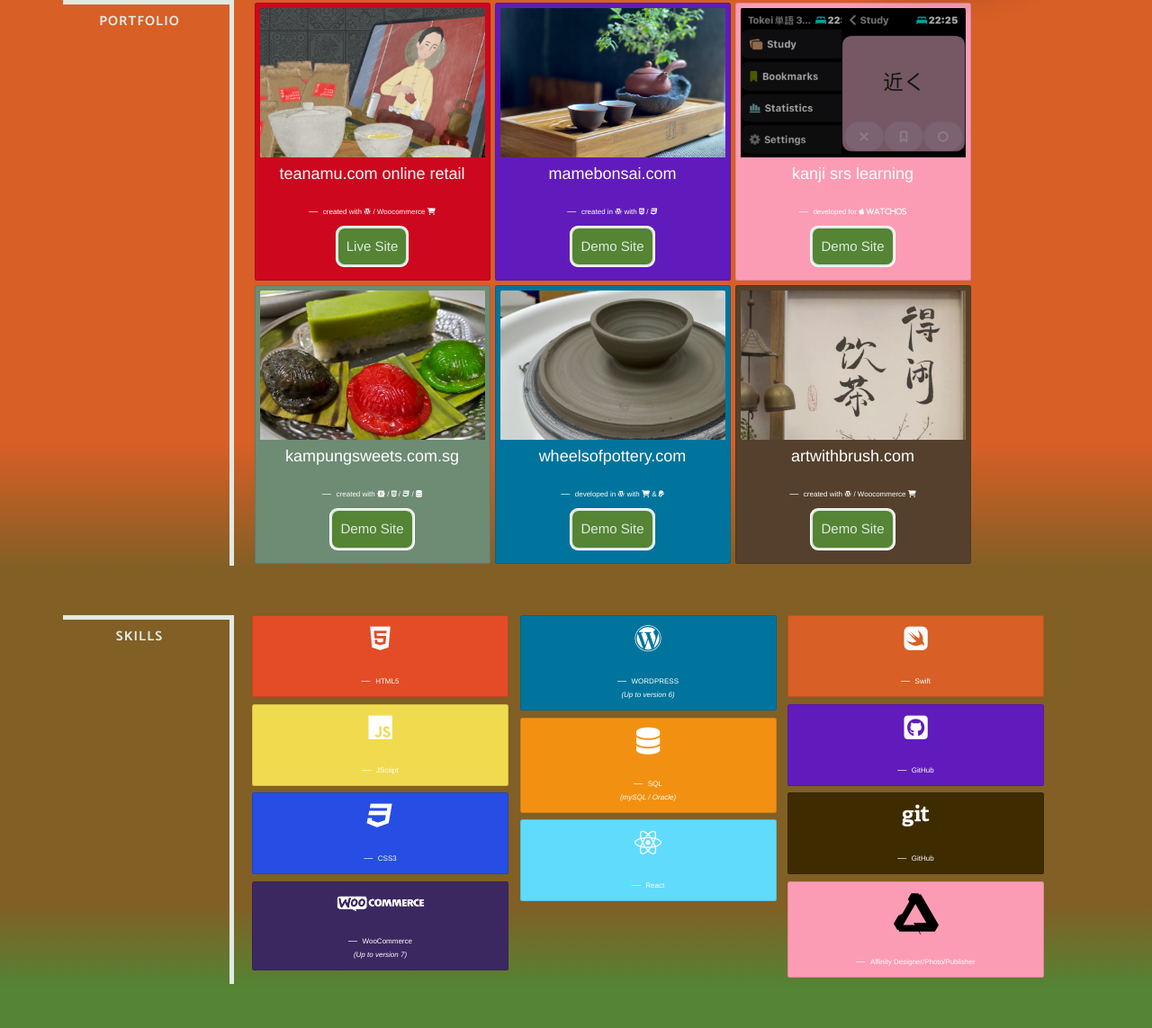
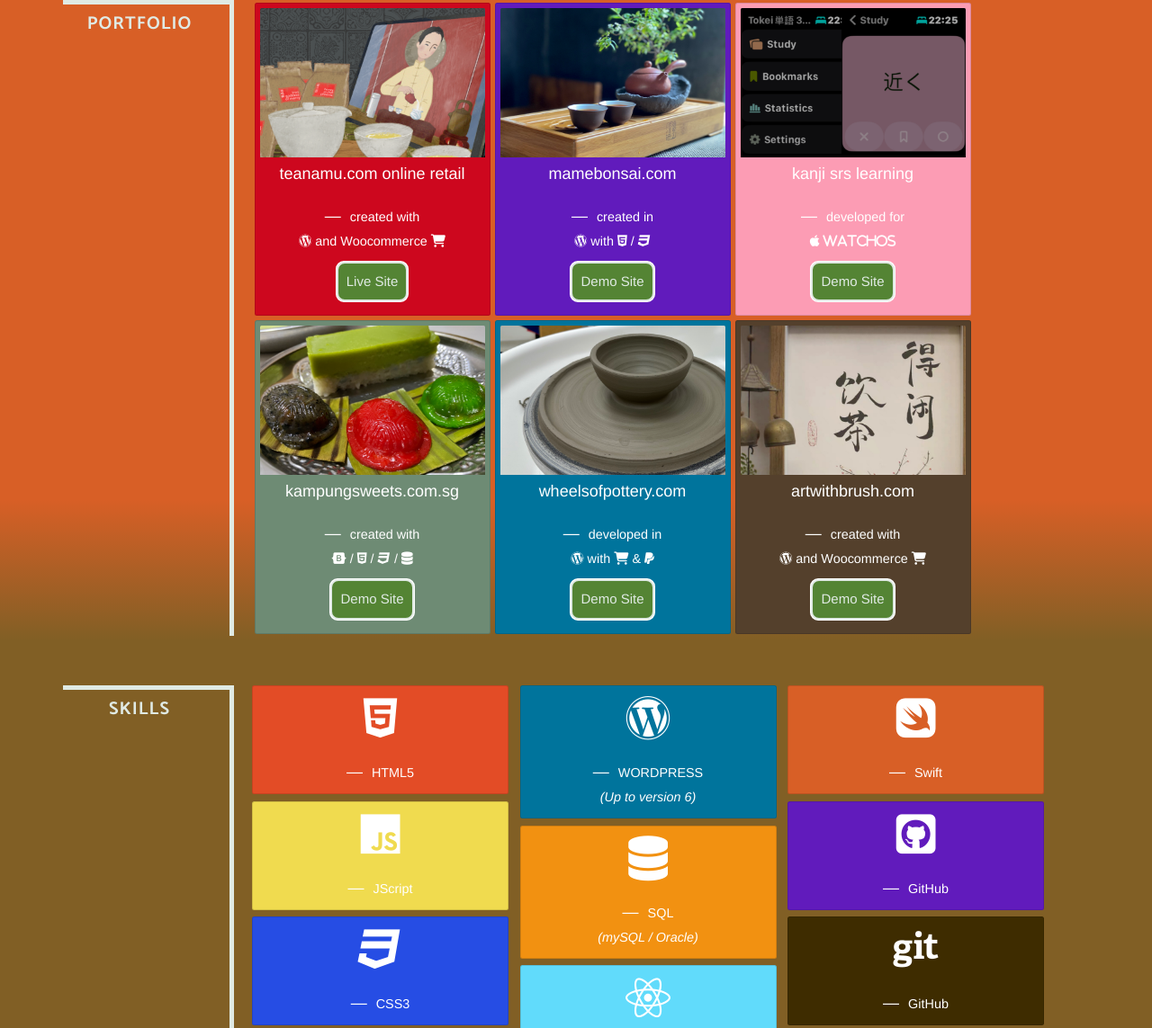
Before and after one commit to HaveTimeDrinkTea/w03_portfolio_with_bootstrap, a plain HTML site: page index.html in a window 1280 px wide. Shown: the part 655-1798 px from the top of the page at 90% size. Drawn offline with nearby package versions, Linux system fonts and the light colour scheme; a web font is replaced by a local one.

```diff
--- a/css/style.css
+++ b/css/style.css
@@ -287,8 +287,8 @@ header.masthead .header-content h1 {
 
 .container_g_contact {
   display: flex;
-  position: relative;
-  top: 0px;
+  position: absolute;
+  top: -70px; /* top and left 0px*/
   left: 0px;
   padding-left: 0px;
   margin-left: 0px;
@@ -298,7 +298,8 @@ header.masthead .header-content h1 {
 #contact_content_gaiwan_p {
   font-size: 1.5rem;
 }
- #contact_gaiwan_form {
+
+#contact_gaiwan_form {
   position: relative;
   top: 0px;
   text-align: left;
@@ -375,7 +376,7 @@ section {
 }
 
 .flex_item_left h2 {
-  font-size: 1.5rem;
+  font-size: 2rem;
   font-weight: bold;
   text-transform: uppercase;
   text-align: center;
@@ -520,7 +521,13 @@ justify-content: center;
 flex-wrap: wrap;
 }
 
+.portfolio_project_title {
+  font-size: 4rem;
+}
 
+.portfolio_project_skills {
+  font-size: 1.8rem;
+}
 
 
 
@@ -528,7 +535,7 @@ flex-wrap: wrap;
 /* 3.6 Skills Section  ============= */
 
 .awesomeFontIcon {
-  font-size: 3rem;
+  font-size: 5rem;
 }
 
 .bgHTML5 {
--- a/index.html
+++ b/index.html
@@ -267,6 +267,7 @@
                     </div>
 <!-- Start of gaiwan animation-->
                     <div class="container_gaiwan_contact">
+                        <!-- contact form area-->
                         <div class="container_g_contact">
                             <p id="contact_content_form_header">HaveTime.DrinkTea</p>
                             <div class="contact_content_form">
@@ -279,6 +280,7 @@
                                 </form>
                             </div>
                         </div>
+                        <!-- gaiwan animation area-->
                         <div class="container_gaiwan">
                             <div class="saucer"></div>
                             <div class="gaiwan">
@@ -311,7 +313,6 @@
                                     </div>
                                 </div>
                             </div>
-
                         </div>
                 </div>
 <!-- End of gaiwan animation-->
@@ -334,9 +335,11 @@
                             <img src="./images/webdeveloper_peiwang_teanamu_dot_com.png" class="card-img-top portfolioImage" alt="Home Page Image of Teanamu Chaya Teahouse" Title="Teanamu.com homepage">
                             <blockquote class="blockquote mb-0 pt-2">
                                 <p>teanamu.com online retail</p>
-                                <footer class="blockquote-footer mt-0 text-white">
+                                <footer class="blockquote-footer mt-0 text-white portfolio_project_skills">
                                     <small>
-                                        created with <i class="fa fa-wordpress" aria-hidden="true"></i> / Woocommerce <i class="fa fa-shopping-cart" aria-hidden="true"></i>
+                                        created with
+                                        <br> <i class="fa fa-wordpress" aria-hidden="true"></i>
+                                        and Woocommerce <i class="fa fa-shopping-cart" aria-hidden="true"></i>
                                     </small>
                                 </footer>
                                 <a href="#" class="buttonPW" alt="Go to www.teanamu.com" title="Home Page of Teanamu Chaya Teahouse" target="_blank">Live Site</a>
@@ -347,9 +350,10 @@
                             <img src="./images/webdeveloper_peiwang_bonsai.png" class="card-img-top portfolioImage" alt="dummy project placeholder" title="This is not a real project">
                             <blockquote class="blockquote mb-0 pt-2">
                                 <p>mamebonsai.com</p>
-                                <footer class="blockquote-footer mt-0 text-white">
+                                <footer class="blockquote-footer mt-0 text-white portfolio_project_skills">
                                     <small>
-                                        created in <i class="fa fa-wordpress" aria-hidden="true"></i> with <i class="fa fa-html5" aria-hidden="true"></i> / <i class="fa fa-css3" aria-hidden="true"></i>
+                                        created in
+                                        <br> <i class="fa fa-wordpress" aria-hidden="true"></i> with <i class="fa fa-html5" aria-hidden="true"></i> / <i class="fa fa-css3" aria-hidden="true"></i>
                                     </small>
                                 </footer>
                                 <a href="#!" class="buttonPW">Demo Site</a>
@@ -361,9 +365,10 @@
                             <img src="./images/webdeveloper_peiwang_tokei_applewatch_app.png" class="card-img-top portfolioImage" alt="dummy project placeholder" title="This is not a real project">
                             <blockquote class="blockquote mb-0 pt-2">
                                 <p>kanji srs learning</p>
-                                <footer class="blockquote-footer mt-0 text-white">
+                                <footer class="blockquote-footer mt-0 text-white portfolio_project_skills">
                                     <small>
-                                        developed for <i class="fa fa-apple" aria-hidden="true"> WatchOS</i>
+                                        developed for
+                                        <br> <i class="fa fa-apple" aria-hidden="true"> WatchOS</i>
                                     </small>
                                 </footer>
                                 <a href="#!" class="buttonPW">Demo Site</a>
@@ -374,9 +379,10 @@
                             <img src="./images/webdeveloper_peiwang_patisseriesshop.png" class="card-img-top portfolioImage" alt="dummy project placeholder" title="This is not a real project">
                             <blockquote class="blockquote mb-0 pt-2">
                                 <p>kampungsweets.com.sg</p>
-                                <footer class="blockquote-footer mt-0 text-white">
+                                <footer class="blockquote-footer mt-0 text-white portfolio_project_skills">
                                     <small>
-                                        created with <i class="fab fa-bootstrap" aria-hidden="true"></i> / <i class="fa fa-html5" aria-hidden="true"></i> / <i class="fa fa-css3" aria-hidden="true"></i> / <i class="fa fa-database" aria-hidden="true"></i>
+                                        created with
+                                        <br> <i class="fab fa-bootstrap" aria-hidden="true"></i> / <i class="fa fa-html5" aria-hidden="true"></i> / <i class="fa fa-css3" aria-hidden="true"></i> / <i class="fa fa-database" aria-hidden="true"></i>
                                     </small>
                                 </footer>
                                 <a href="#!" class="buttonPW">Demo Site</a>
@@ -387,9 +393,10 @@
                             <img src="./images/webdeveloper_peiwang_potterySchool.png" class="card-img-top portfolioImage" alt="dummy project placeholder" title="This is not a real project">
                             <blockquote class="blockquote mb-0 pt-2">
                                 <p>wheelsofpottery.com</p>
-                                <footer class="blockquote-footer mt-0 text-white">
+                                <footer class="blockquote-footer mt-0 text-white portfolio_project_skills">
                                     <small>
-                                        developed in <i class="fa fa-wordpress" aria-hidden="true"></i> with <i class="fa fa-shopping-cart" aria-hidden="true"></i> &amp; <i class="fa fa-paypal" aria-hidden="true"></i>
+                                        developed in
+                                        <br> <i class="fa fa-wordpress" aria-hidden="true"></i> with <i class="fa fa-shopping-cart" aria-hidden="true"></i> &amp; <i class="fa fa-paypal" aria-hidden="true"></i>
                                     </small>
                                 </footer>
                                 <a href="#!" class="buttonPW">Demo Site</a>
@@ -400,9 +407,11 @@
                             <img src="./images/webdeveloper_peiwang_calligraphy.png" class="card-img-top portfolioImage" alt="dummy project placeholder" title="This is not a real project">
                             <blockquote class="blockquote mb-0 pt-2">
                                 <p>artwithbrush.com</i> </p>
-                                <footer class="blockquote-footer mt-0 text-white">
+                                <footer class="blockquote-footer mt-0 text-white portfolio_project_skills">
                                     <small>
-                                        created with <i class="fa fa-wordpress" aria-hidden="true"></i> / Woocommerce <i class="fa fa-shopping-cart" aria-hidden="true"></i>
+                                        created with
+                                        <br> <i class="fa fa-wordpress" aria-hidden="true"></i>
+                                        and Woocommerce <i class="fa fa-shopping-cart" aria-hidden="true"></i>
                                     </small>
                                 </footer>
                                 <a href="#!" class="buttonPW">Demo Site</a>
@@ -426,7 +435,7 @@
                             <div class="card bgHTML5 text-white text-center p-3">
                                 <blockquote class="blockquote mb-0">
                                     <p><i class="fa fa-html5 awesomeFontIcon" aria-hidden="true"></i> </p>
-                                    <footer class="blockquote-footer text-white">
+                                    <footer class="blockquote-footer text-white portfolio_project_skills">
                                         <small>
                                             HTML5
                                         </small>
@@ -437,7 +446,7 @@
                             <div class="card bgJScript text-white text-center p-3">
                                 <blockquote class="blockquote mb-0">
                                     <p><i class="fab fa-js awesomeFontIcon" aria-hidden="true"></i> </p>
-                                    <footer class="blockquote-footer text-white">
+                                    <footer class="blockquote-footer text-white portfolio_project_skills">
                                         <small>
                                             JScript
                                         </small>
@@ -448,7 +457,7 @@
                             <div class="card bgCSS3 text-white text-center p-3">
                                 <blockquote class="blockquote mb-0">
                                     <p><i class="fa fa-css3 awesomeFontIcon" aria-hidden="true"></i> </p>
-                                    <footer class="blockquote-footer text-white">
+                                    <footer class="blockquote-footer text-white portfolio_project_skills">
                                         <small>
                                             CSS3
                                         </small>
@@ -459,7 +468,7 @@
                             <div class="card bgWoo text-white text-center p-3">
                                 <blockquote class="blockquote mb-0">
                                     <p> <img src="./images/woocommerce-logo-white@2x.png" style="width:100px; height:20px;" alt="woocomerce icon"></p>
-                                    <footer class="blockquote-footer text-white">
+                                    <footer class="blockquote-footer text-white portfolio_project_skills">
                                         <small>
                                             WooCommerce <br> <cite title="Source Title">(Up to version 7)</cite>
                                         </small>
@@ -470,7 +479,7 @@
                             <div class="card bgWordpress text-white text-center p-3">
                                 <blockquote class="blockquote mb-0">
                                     <p><i class="fa fa-wordpress awesomeFontIcon" aria-hidden="true"></i> </p>
-                                    <footer class="blockquote-footer text-white">
+                                    <footer class="blockquote-footer text-white portfolio_project_skills">
                                         <small>
                                             WORDPRESS <br> <cite title="Source Title">(Up to version 6)</cite>
                                         </small>
@@ -481,7 +490,7 @@
                             <div class="card bgMySQL text-white text-center p-3">
                                 <blockquote class="blockquote mb-0">
                                     <p><i class="fa fa-database awesomeFontIcon" aria-hidden="true"></i> </p>
-                                    <footer class="blockquote-footer text-white">
+                                    <footer class="blockquote-footer text-white portfolio_project_skills">
                                         <small>
                                             SQL <br> <cite title="Source Title">(mySQL / Oracle)</cite>
                                         </small>
@@ -492,7 +501,7 @@
                             <div class="card bgReact text-white text-center p-3">
                                 <blockquote class="blockquote mb-0">
                                     <p><i class="fa-brands fa-react awesomeFontIcon" aria-hidden="true"></i> </p>
-                                    <footer class="blockquote-footer text-white">
+                                    <footer class="blockquote-footer text-white portfolio_project_skills">
                                         <small>
                                             React
                                         </small>
@@ -503,7 +512,7 @@
                             <div class="card bgSwift text-white text-center p-3">
                                 <blockquote class="blockquote mb-0">
                                     <p><i class="fa-brands fa-swift awesomeFontIcon" aria-hidden="true"></i> </p>
-                                    <footer class="blockquote-footer text-white">
+                                    <footer class="blockquote-footer text-white portfolio_project_skills">
                                         <small>
                                             Swift
                                         </small>
@@ -514,7 +523,7 @@
                             <div class="card bgGitHub text-white text-center p-3">
                                 <blockquote class="blockquote mb-0">
                                     <p><i class="fa-brands fa-square-github awesomeFontIcon" aria-hidden="true"></i> </p>
-                                    <footer class="blockquote-footer text-white">
+                                    <footer class="blockquote-footer text-white portfolio_project_skills">
                                         <small>
                                             GitHub
                                         </small>
@@ -525,7 +534,7 @@
                             <div class="card bgGit text-white text-center p-3">
                                 <blockquote class="blockquote mb-0">
                                     <p><i class="fa-brands fa-git awesomeFontIcon" aria-hidden="true"></i> </p>
-                                    <footer class="blockquote-footer text-white">
+                                    <footer class="blockquote-footer text-white portfolio_project_skills">
                                         <small>
                                             GitHub
                                         </small>
@@ -536,7 +545,7 @@
                             <div class="card bgAffinity text-white text-center p-3">
                                 <blockquote class="blockquote mb-0">
                                     <p><img src="./images/affinity.svg" style="width:50px; height:50px;" alt="Affinity icon"> </p>
-                                    <footer class="blockquote-footer text-white">
+                                    <footer class="blockquote-footer text-white portfolio_project_skills">
                                         <small>
                                             Affinity Designer/Photo/Publisher
                                         </small>
```
Also changed, not shown: css/header_gaiwan.css (+6 -12 lines). Lines whose indentation alone changed are shown as unchanged.
